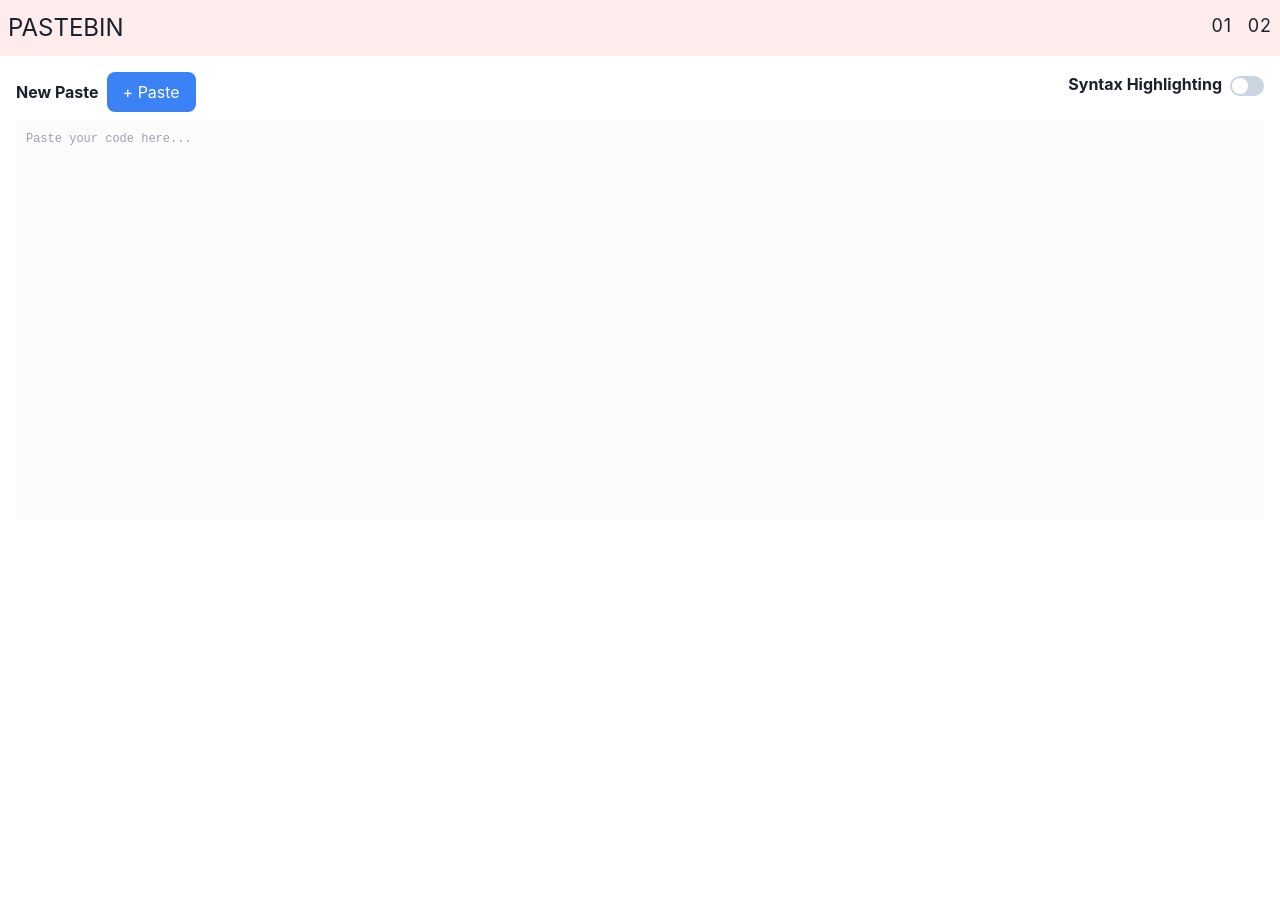
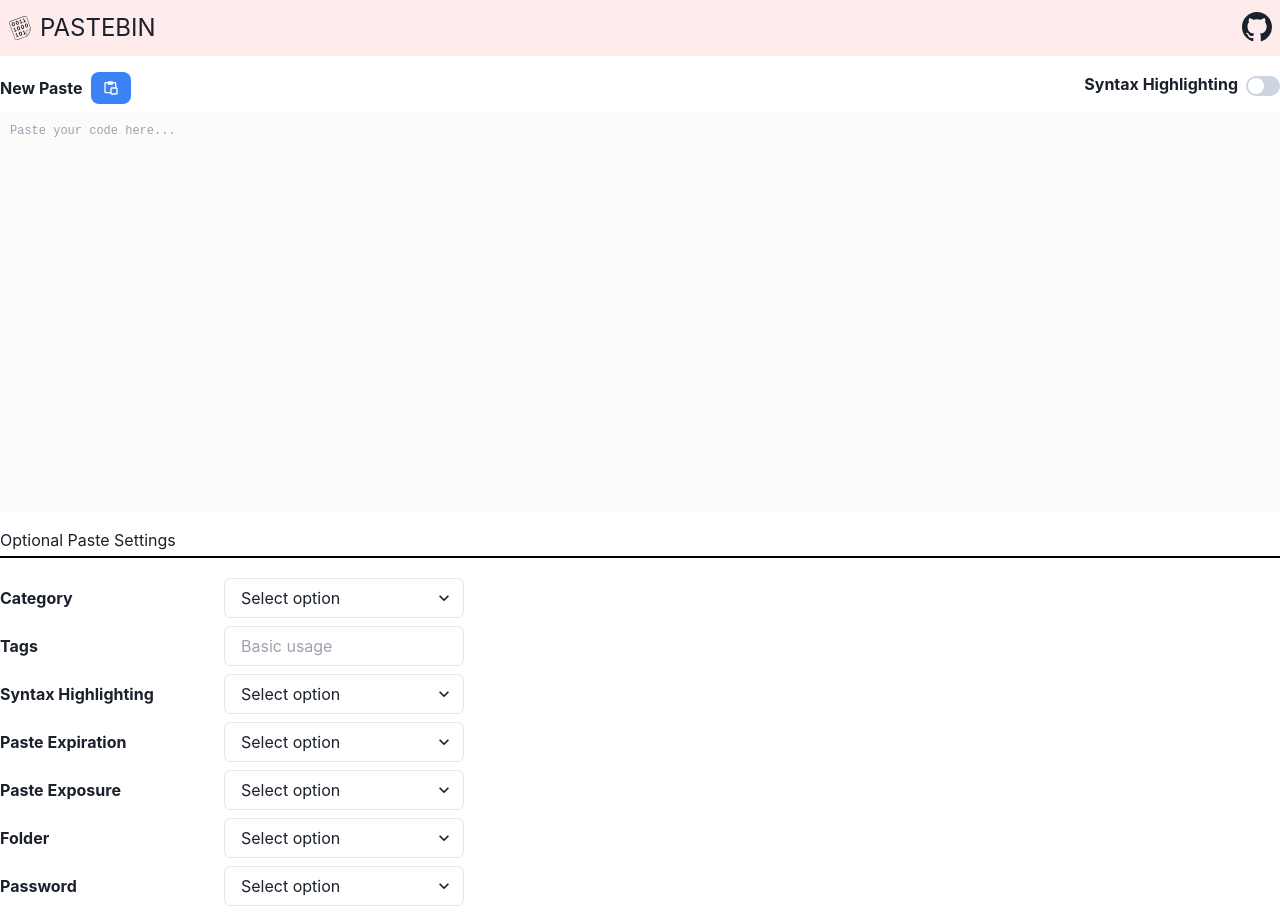
Before and after one commit to krohitk17/pastebin-client, a React (Create React App) app: page / in a window 1280 px wide. Shown: the top 914 px of the page. Before the commit the page ends 800 px from the top, so only its background shows below. Built offline with nearby package versions, Linux system fonts and the light colour scheme.

Commit message:
footer and form added

```diff
--- a/package.json
+++ b/package.json
@@ -14,6 +14,7 @@
     "prismjs": "^1.29.0",
     "react": "^18.2.0",
     "react-dom": "^18.2.0",
+    "react-icons": "^4.7.1",
     "react-scripts": "5.0.1",
     "react-simple-code-editor": "^0.13.1",
     "web-vitals": "^2.1.4"
--- a/src/App.js
+++ b/src/App.js
@@ -2,13 +2,19 @@
 import Navbar from "./Components/Navbar/Navbar";
 import TextArea from "./Components/PasteField/TextArea";
 import { ChakraProvider } from "@chakra-ui/react";
+import PasteForm from "./Components/Form/PasteForm";
+import Footer from "./Components/Footer/Footer";
 
 function App() {
   return (
     <ChakraProvider>
       <div className="App">
         <Navbar />
-        <TextArea />
+        <div className="container mx-auto">
+          <TextArea />
+          <PasteForm />
+        </div>
+        <Footer />
       </div>
     </ChakraProvider>
   );
--- /dev/null
+++ b/src/Components/Footer/Footer.js
@@ -0,0 +1,13 @@
+import React from "react";
+
+function Footer() {
+  return (
+    <>
+      <div className="py-4">
+        <p className="text-center text-gray-500 text-xs">© 2023 by Servatom</p>
+      </div>
+    </>
+  );
+}
+
+export default Footer;
--- /dev/null
+++ b/src/Components/Form/FormItem.js
@@ -0,0 +1,12 @@
+import React from "react";
+
+function FormItem({ label, children }) {
+  return (
+    <div className="flex pt-2">
+      <p className="font-bold pt-2 w-[14em]">{label}</p>
+      <div className="w-[15em]">{children}</div>
+    </div>
+  );
+}
+
+export default FormItem;
--- /dev/null
+++ b/src/Components/Form/PasteForm.js
@@ -0,0 +1,70 @@
+import React from "react";
+import { Select, Input, Button } from "@chakra-ui/react";
+import FormItem from "./FormItem";
+
+function PasteForm() {
+  return (
+    <>
+      <div className="pt-4">
+        <p className="pb-1 border-black border-b-2">Optional Paste Settings</p>
+        <div className="flex flex-col pt-3">
+          <FormItem label="Category">
+            <Select placeholder="Select option">
+              <option value="option1">Option 1</option>
+              <option value="option2">Option 2</option>
+              <option value="option3">Option 3</option>
+            </Select>
+          </FormItem>
+          <FormItem label="Tags">
+            <Input placeholder="Basic usage" />
+          </FormItem>
+          <FormItem label="Syntax Highlighting">
+            <Select placeholder="Select option">
+              <option value="option1">Option 1</option>
+              <option value="option2">Option 2</option>
+              <option value="option3">Option 3</option>
+            </Select>
+          </FormItem>
+          <FormItem label="Paste Expiration">
+            <Select placeholder="Select option">
+              <option value="option1">Option 1</option>
+              <option value="option2">Option 2</option>
+              <option value="option3">Option 3</option>
+            </Select>
+          </FormItem>
+          <FormItem label="Paste Exposure">
+            <Select placeholder="Select option">
+              <option value="option1">Option 1</option>
+              <option value="option2">Option 2</option>
+              <option value="option3">Option 3</option>
+            </Select>
+          </FormItem>
+          <FormItem label="Folder">
+            <Select placeholder="Select option">
+              <option value="option1">Option 1</option>
+              <option value="option2">Option 2</option>
+              <option value="option3">Option 3</option>
+            </Select>
+          </FormItem>
+          <FormItem label="Password">
+            <Select placeholder="Select option">
+              <option value="option1">Option 1</option>
+              <option value="option2">Option 2</option>
+              <option value="option3">Option 3</option>
+            </Select>
+          </FormItem>
+          <FormItem label="Paste Name/ Title">
+            <Input placeholder="Basic usage" />
+          </FormItem>
+          <div className="w-[20em] py-8">
+            <Button colorScheme="blue" variant="solid">
+              Create New Paste
+            </Button>
+          </div>
+        </div>
+      </div>
+    </>
+  );
+}
+
+export default PasteForm;
--- a/src/Components/Navbar/Navbar.js
+++ b/src/Components/Navbar/Navbar.js
@@ -1,15 +1,27 @@
 import React from "react";
 import NavItem from "./NavItem";
+import { SiPastebin } from "react-icons/si";
+import { BsGithub } from "react-icons/bs";
 
 function Navbar() {
   return (
-    <div className="w-[100%] z-40 bg-opacity-10 backdrop-blur-sm bg-red-500">
-      <ul className="flex flex-row mx-auto xl:py-1">
-        <li className="p-1 m-1 text-2xl pr-4 ">PASTEBIN</li>
-        <NavItem className="ml-auto">01</NavItem>
-        <NavItem>02</NavItem>
-      </ul>
-    </div>
+    <>
+      <div className="w-[100%] z-40 bg-opacity-10 backdrop-blur-sm bg-red-500 ">
+        <div className="container mx-auto">
+          <ul className="flex flex-row mx-auto xl:py-1">
+            <li className="p-1 m-1 text-2xl pr-4 ">
+              <div className="flex items-center">
+                <SiPastebin />
+                <div className="pl-2">PASTEBIN</div>
+              </div>
+            </li>
+            <NavItem className="ml-auto">
+              <BsGithub size={30} />
+            </NavItem>
+          </ul>
+        </div>
+      </div>
+    </>
   );
 }
 
--- a/src/Components/PasteField/TextArea.js
+++ b/src/Components/PasteField/TextArea.js
@@ -8,20 +8,19 @@
 import Highlight, { defaultProps } from "prism-react-renderer";
 import darkTheme from "prism-react-renderer/themes/nightOwl";
 import lightTheme from "prism-react-renderer/themes/nightOwlLight";
+import { BiPaste } from "react-icons/bi";
 
 function TextArea() {
   const [text, setText] = useState("");
-  const [isHighlight, setIsHighlight] = useState(false);
+  const [isHighlighted, setisHighlighted] = useState(false);
+  const [isDarkTheme, setIsDarkTheme] = useState(false);
 
   const onChangeHandler = (e) => {
     setText(e.target.value);
-    console.log(e.target.value);
-    console.log(text);
   };
 
-  const isHighlightHandler = () => {
-    setIsHighlight(!isHighlight);
-    console.log(isHighlight);
+  const isHighlightedHandler = () => {
+    setisHighlighted(!isHighlighted);
   };
 
   const pasteButtonHandler = () => {
@@ -29,23 +28,22 @@
       .readText()
       .then((clipText) => {
         setText(text + clipText);
-        console.log(clipText);
       })
       .catch((err) => {
-        console.log("Something went wrong", err);
+        console.log("Could not paste", err);
       });
   };
 
   return (
-    <div className=" pt-4 px-4">
+    <div className=" pt-4 ">
       <div className="flex flex-row justify-between">
         <div className="flex pb-2 items-center">
           <p className="font-bold pr-2">New Paste</p>
           <button
-            className="bg-blue-500 text-white px-4 py-2 rounded-lg"
+            className="bg-blue-500 text-white rounded-lg px-3 py-2"
             onClick={pasteButtonHandler}
           >
-            + Paste
+            <BiPaste />
           </button>
         </div>
 
@@ -54,7 +52,7 @@
           <Switch
             size="md"
             defaultChecked={false}
-            onChange={isHighlightHandler}
+            onChange={isHighlightedHandler}
           />
         </div>
       </div>
@@ -62,7 +60,7 @@
         value={text}
         onValueChange={(code) => setText(code)}
         highlight={(code) =>
-          isHighlight ? highlight(code, languages.js) : code
+          isHighlighted ? highlight(code, languages.js) : code
         }
         padding={10}
         placeholder="Paste your code here..."
@@ -70,17 +68,11 @@
           fontFamily: '"Fira code", "Fira Mono", monospace',
           fontSize: 12,
           minHeight: "400px",
-          backgroundColor: isHighlight
+          backgroundColor: isDarkTheme
             ? darkTheme.plain.backgroundColor
             : lightTheme.plain.backgroundColor,
         }}
       />
-      {/* <textarea
-        className="w-full p-3 h-[300px] bg-gray-100 rounded-lg overflow-scroll resize-none focus-visible:outline-none"
-        placeholder="Paste your code here..."
-        onChange={onChangeHandler}
-        value={text}
-      ></textarea> */}
     </div>
   );
 }
```
Also changed, not shown: 1 other file (tests, documents, lock files or other folders).
